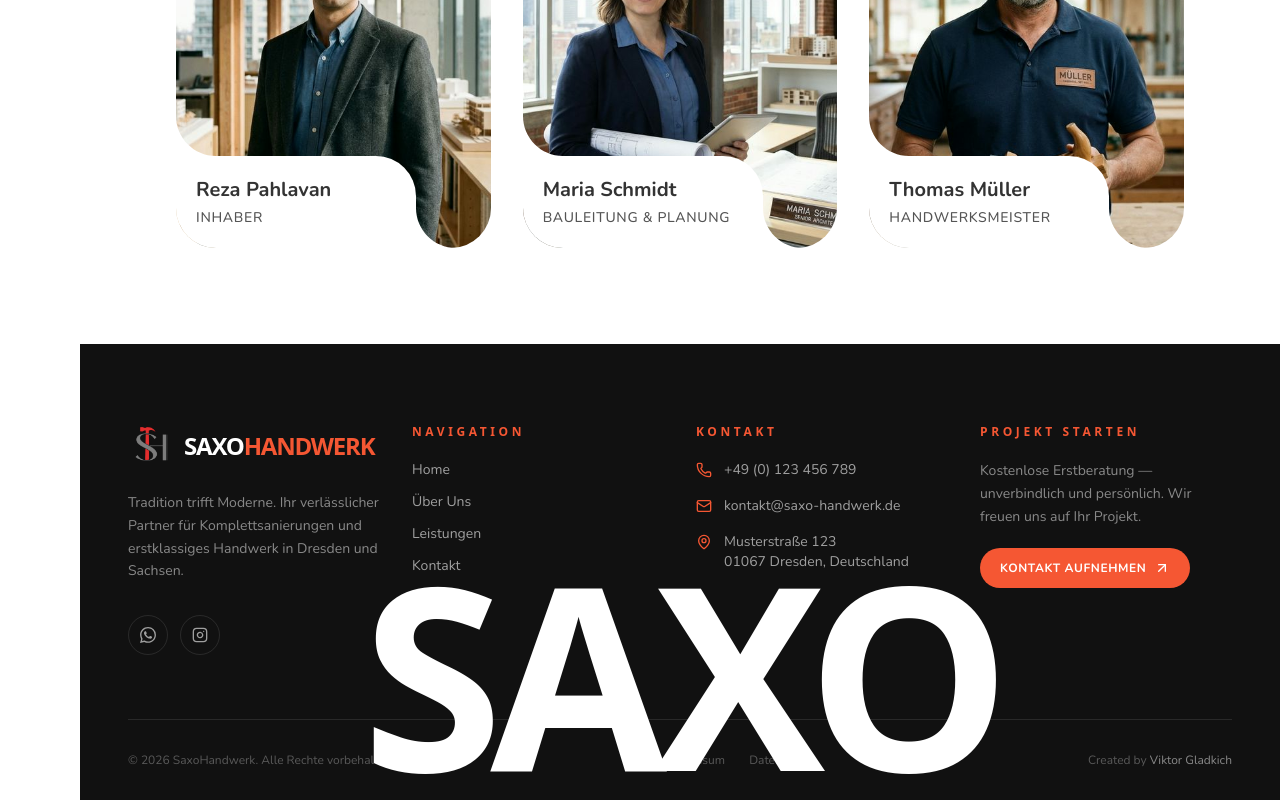
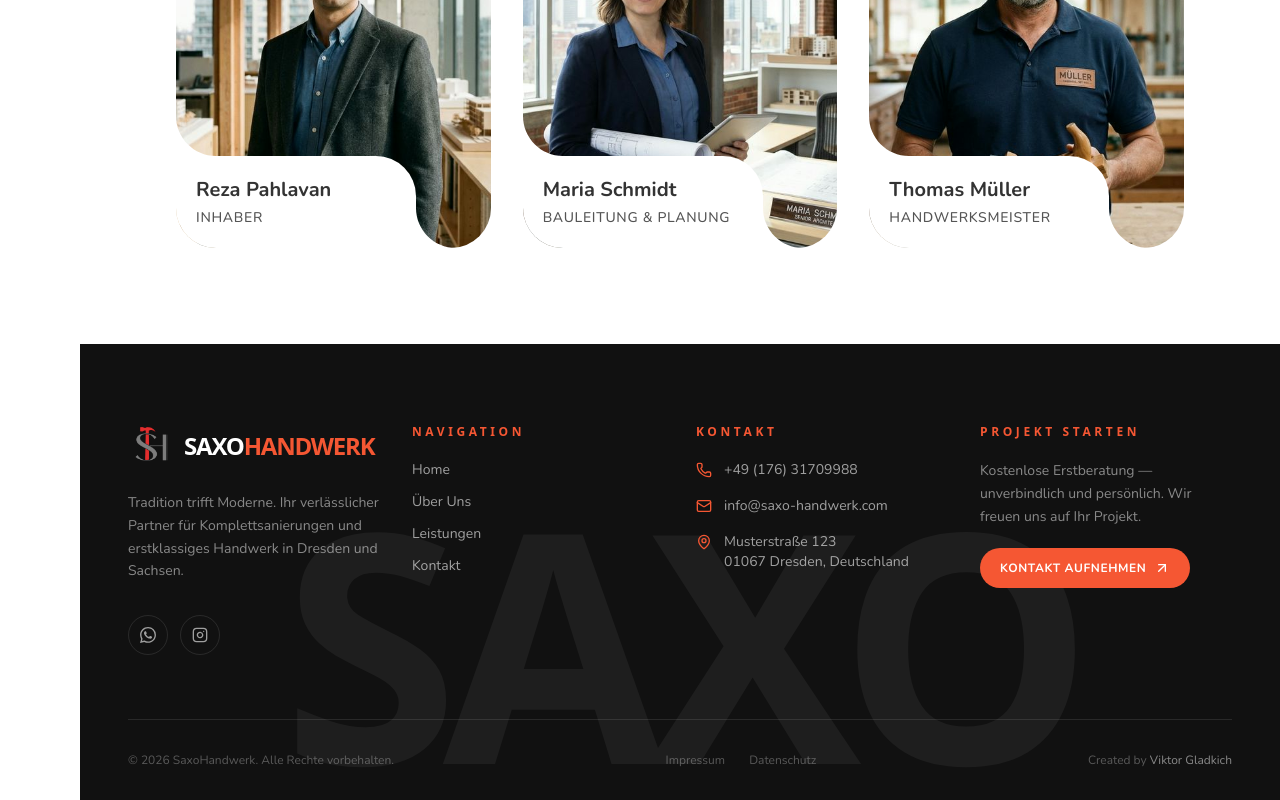
Before and after one commit to ViktorGladkich/saxo-handwerk, a Next.js app: page /uber-uns in a window 1280 px wide. Shown: the part 6798-7598 px from the top of the page. Built offline with nearby package versions, Linux system fonts and the light colour scheme.

Commit message:
Update footer contact details and background brand text styling, and refresh the hero video.

```diff
--- a/src/components/layout/Footer.tsx
+++ b/src/components/layout/Footer.tsx
@@ -18,8 +18,8 @@ export const Footer = () => {
   return (
     <footer className="relative bg-[#111111] text-white overflow-hidden">
       {/* Large background brand text */}
-      <div className="absolute bottom-0 left-1/2 -translate-x-1/2 pointer-events-none select-none">
-        <span className="text-[20vw] font-black uppercase tracking-tighter text-white\/\[0\.02\] leading-none whitespace-nowrap">
+      <div className="absolute bottom-0 left-0 w-full pointer-events-none select-none z-0 flex justify-between px-4">
+        <span className="text-[25vw] font-black uppercase tracking-tighter text-white opacity-5 leading-none w-full text-center">
           SAXO
         </span>
       </div>
@@ -106,14 +106,14 @@ export const Footer = () => {
                 className="flex items-center gap-3 text-white/60 hover:text-white transition-colors font-sans text-sm w-fit"
               >
                 <Phone className="h-4 w-4 text-[#f55733] shrink-0" />
-                +49 (0) 123 456 789
+                +49 (176) 31709988
               </a>
               <a
                 href="mailto:kontakt@saxo-handwerk.de"
                 className="flex items-center gap-3 text-white/60 hover:text-white transition-colors font-sans text-sm w-fit"
               >
                 <Mail className="h-4 w-4 text-[#f55733] shrink-0" />
-                kontakt@saxo-handwerk.de
+                info@saxo-handwerk.com
               </a>
               <div className="flex items-start gap-3 text-white/60 font-sans text-sm">
                 <MapPin className="h-4 w-4 text-[#f55733] shrink-0 mt-0.5" />
```
Also changed, not shown: 1 other file (tests, documents, lock files or other folders).
